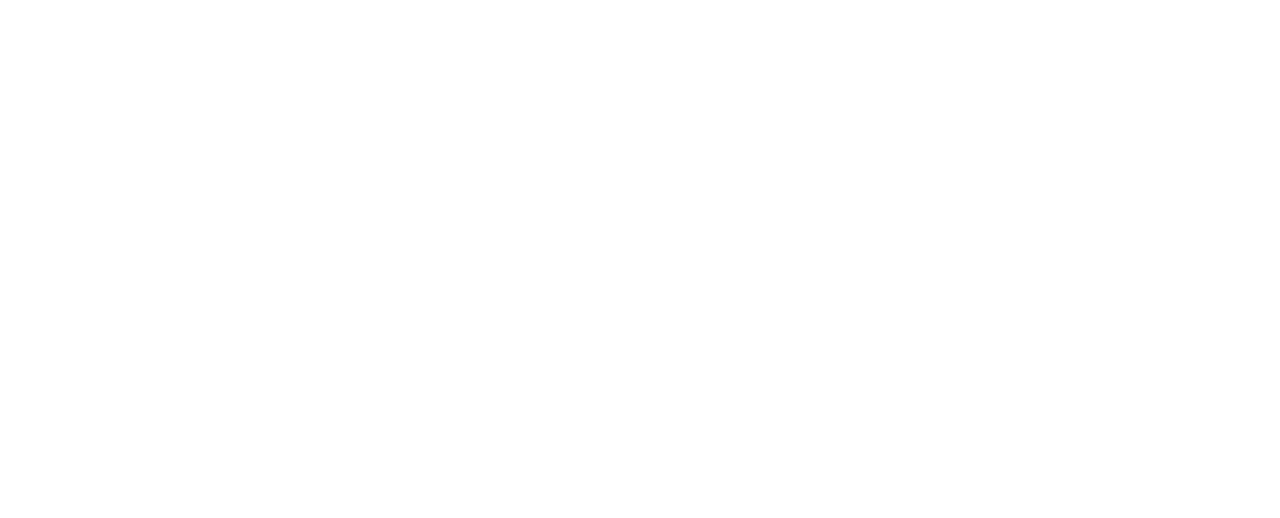
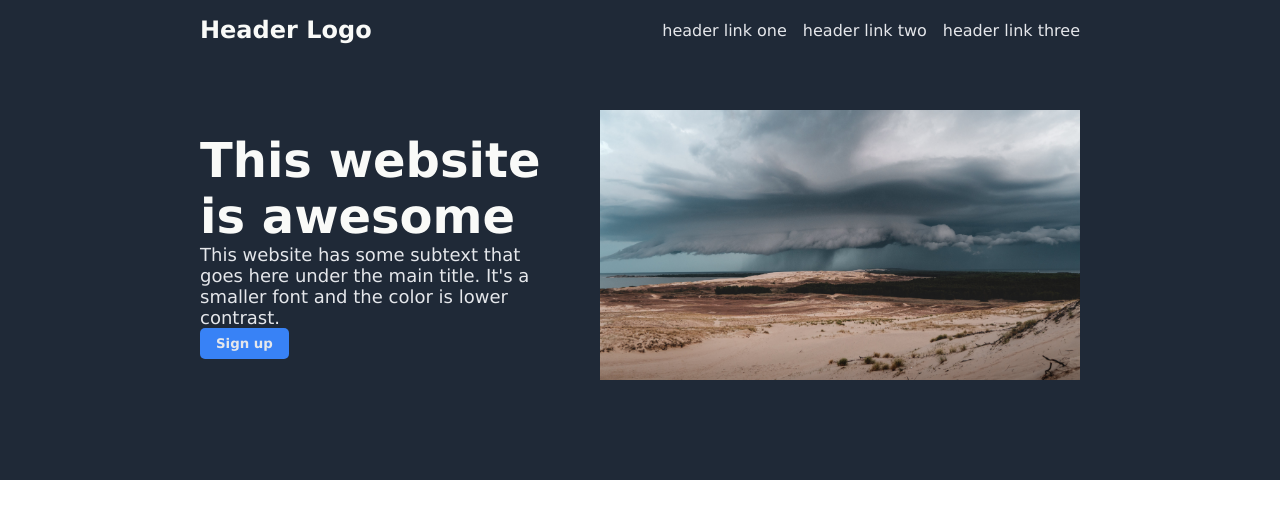
Before and after one commit to johnkarlo-21/landing-page, a plain HTML site: page index.html in a window 1280 px wide. Drawn offline with Linux system fonts and the light colour scheme.

Commit message:
Added section one with style

```diff
--- a/index.html
+++ b/index.html
@@ -3,9 +3,32 @@
 <head>
     <meta charset="UTF-8">
     <meta name="viewport" content="width=device-width, initial-scale=1.0">
-    <title>Document</title>
+    <title>Landing Page</title>
+    <link rel="stylesheet" href="style.css">
 </head>
 <body>
+    <div class="section-container-one">
+        <div class="section-one">
+            <div class="header">
+                <div class="logo">Header Logo</div>
+                <ul>
+                    <li><a href="#" class="header-link">header link one</a></li>
+                    <li><a href="#" class="header-link">header link two</a></li>
+                    <li><a href="#" class="header-link">header link three</a></li>
+                </ul>
+            </div>
+            <div class="one-content">
+                <div class="welcome-container">
+                    <h1 class="hero-header">This website is awesome</h1>
+                    <p class="hero-text">This website has some subtext that goes here under the main title. It's a smaller
+                        font and the color is lower contrast.
+                    </p>
+                    <button class="hero-btn">Sign up</button>
+                </div>
+                <img src="./images/sandstorm.jpg" alt="welcome-img" width="480">
+            </div>
+        </div>
+    </div>
 
 </body>
 </html>
--- a/style.css
+++ b/style.css
@@ -0,0 +1,76 @@
+* {
+    box-sizing: border-box;
+    margin: 0;
+    padding: 0;
+    font-family: Verdana, Geneva, Tahoma, sans-serif;
+}
+
+
+
+.section-container-one {
+    background-color: #1F2937;
+    padding-bottom: 80px;
+}
+
+.section-one {
+    margin: 0 200px;
+}
+
+.logo {
+    font-size: 24px;
+    color: #F9FAF8;
+    font-weight: 800;
+}
+
+a {
+    text-decoration: none;
+}
+
+ul {
+    display: flex;
+    gap: 1rem;
+}
+
+li {
+    list-style-type: none;
+}
+
+.header {
+    display: flex;
+    align-items: center;
+    padding: 16px 0 ;
+    justify-content: space-between;
+    margin-bottom: 30px;
+}
+
+.header-link {
+    color: #E5E7EB;
+}
+
+.one-content {
+    display: flex;
+    padding: 20px 0;
+    gap: 45px;
+    justify-content: space-between;
+    align-items: center;
+}
+
+.hero-header {
+    font-size: 48px;
+    font-weight: bolder;
+    color: #F9FAF8;
+}
+
+.hero-text {
+    color: #E5E7EB;
+    font-size: 18px;
+}
+
+.hero-btn {
+    padding: 8px 16px;
+    border-radius: 5px;
+    border: none;
+    background-color: #3882f6;
+    color: #E5E7EB;
+    font-weight: 900;
+}
```
Also changed, not shown: images/sandstorm.jpg (added).
